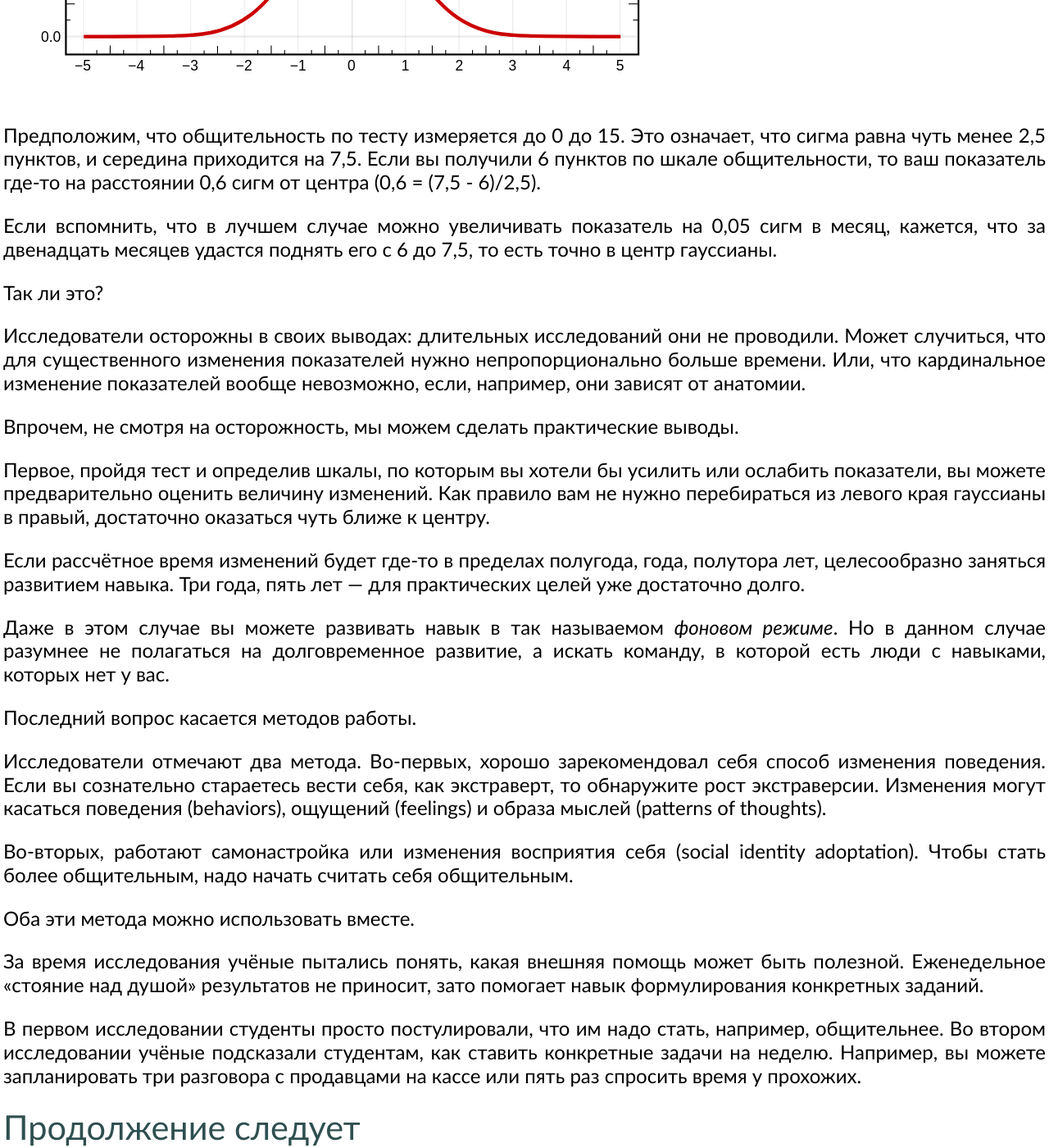
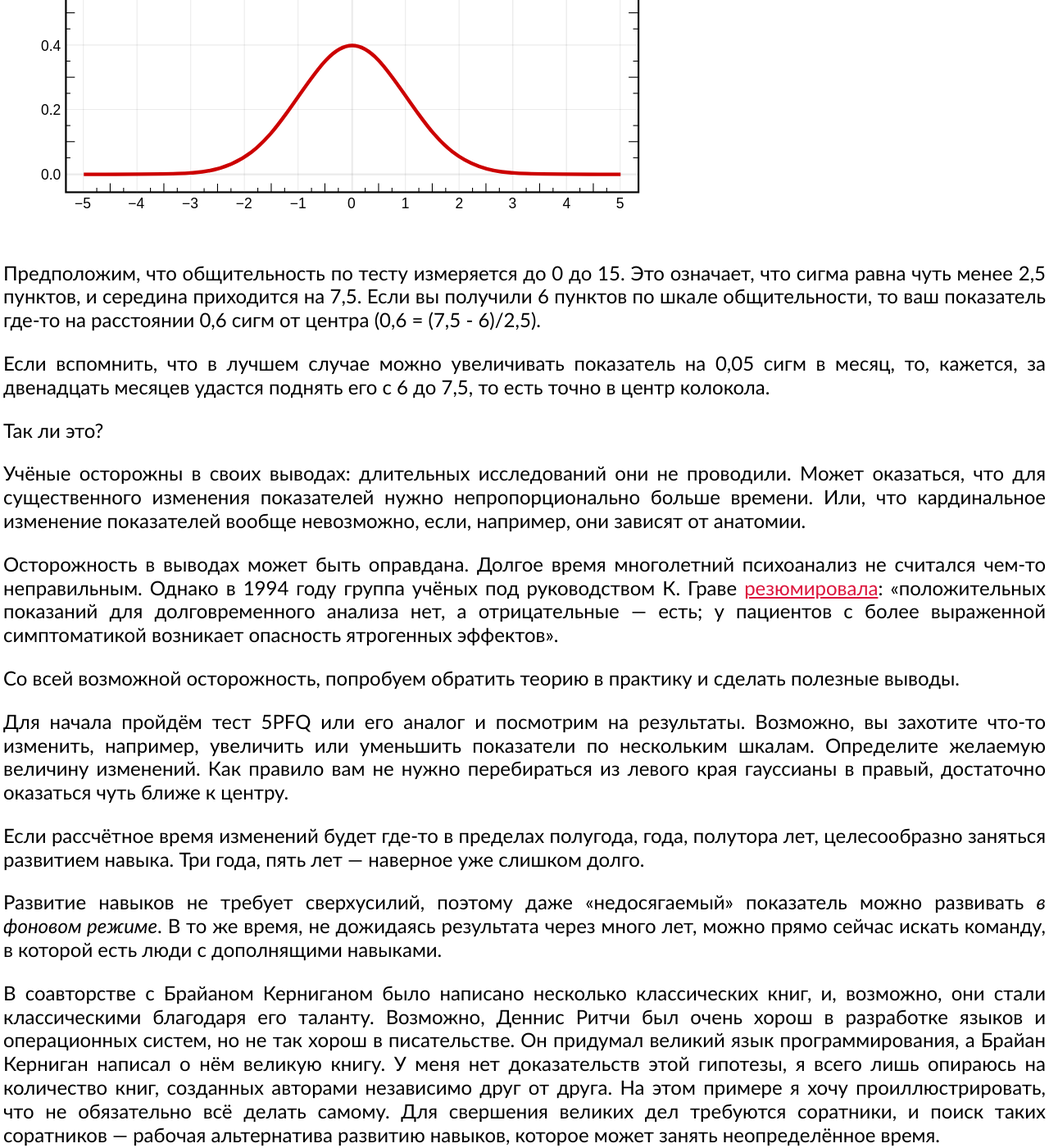
Before and after one commit to markshevchenko/markshevchenko.github.io, a Jekyll site: the page built from _posts/2019-06-17-can-programmers-to-communicate.md, in a window 1280 px wide and 1400 px high, scrolled down 8459 px. Shown: the whole window at 82% size. Built offline with Jekyll 4.4.1, drawn with Linux system fonts in a browser that asks for light colours; some web fonts are replaced; comment, search, counter and statistics services are not loaded; some of the changed text lies outside the part shown.

Commit message:
Исправил ошибки

```diff
--- a/_posts/2019-06-17-can-programmers-to-communicate.md
+++ b/_posts/2019-06-17-can-programmers-to-communicate.md
@@ -83,11 +83,22 @@ excerpt: Результаты дискуссии в клубе программ
 
 Таблица 2 в разделе 2.2 демонстрирует зависимость достижений в 35 лет от когнитивных способностей (IQ) и черт характера. Зависимость между способностями и достижениями существует, но она невелика. Зависимость между характером и достижениями чуть выше. В любом случае, достижения нельзя объяснить только способностями или характером. Если учитывать оба фактора, коэффициент зависимости (детерминации) почти равен сумме первоначальных коэффициентов.
 
+**Зависимость достижений от IQ и черт характера (фрагмент)**
+|                      | **Интеллект** | **Характер** | **Вместе** |
+|:---------------------|--------------:|-------------:|-----------:|
+| Заработок            |          0,07 |         0,05 |       0,09 |
+| Часовая ставка       |          0,07 |         0,03 |       0,08 |
+| Число рабочих часов  |          0,01 |         0,03 |       0,04 |
+| Судимость            |          0,03 |         0,02 |       0,04 |
+| Благосостояние       |          0,01 |         0,00 |       0,01 |
+| Семейное положение   |          0,01 |         0,05 |       0,05 |
+| Высшее образование   |          0,12 |         0,08 |       0,16 |
+
 Ниже, в разделе 2.6 авторы пишут, что значимость когнитивных навыков, то есть IQ, возрастает со сложностью работы. Интеллект важнее для профессоров, учёных и менеджеров высшего звена, чем для сотрудников с невысокой квалификацией.
 
 Что это значит для нас, программистов? Принято считать, что мы умные, поскольку наша профессия предполагает получение высшего образования и приличное владение математикой. Однако в индустрии [опыт ценится выше формального образования](https://insights.dice.com/2017/12/14/do-you-need-computer-science-degree-today-market/). Для решения части задач досточно средне-специального и даже среднего образования. В России средне-специальное образование по программированию пока недоступно, но [за рубежом уже встречается](https://www.rwm.org/programs/programming/). Средне-специальный программист может получить так называемую *степень ассоциата*.
 
-Всё это значит только одно: если вы программист, это ещё не значит, что вы достаточно умны. А если вы недостаточно умны, неплохо заняться развитием гибких навыков.
+Всё это значит только одно: если вы программист, это ещё не значит, что вы достаточно умны. А если вы недостаточно умны, неплохо бы заняться развитием гибких навыков.
 
 Как проверить свои когнитивные способности? Вы можете участвовать в публичных программистских соревнованиях&nbsp;&mdash; олимпиадах и хакатонах. Вы можете решать задачи на [HackerRank](https://www.hackerrank.com/) и [LeetCode](https://leetcode.com/). Вы можете отвечать на вопросы со [Stack Overflow](https://stackoverflow.com/).
 
@@ -144,7 +155,7 @@ excerpt: Результаты дискуссии в клубе программ
 1. *Командная работа*&nbsp;&mdash; совместная деятельность, умение ладить с людьми, умение соглашаться, готовность оказать поддержку, полезность, сотрудничество.
 1. *Деловая этика*&nbsp;&mdash; трудолюбие, готовность к работе, лояльность, инициативность, мотивированность, соблюдение сроков, присутствие на рабочем месте.
 
-В этом списке мне нравится его конкретность, и не нравится, что он не адаптирован к нашей профессии. Как сказали в [клубе программистов](http://prog.msk.ru): &laquo;непрерывное обучение&nbsp;&mdash; наша обязанность&raquo;. Костюмы в индустрии распространены не сильно, а требование присутствовать на рабочем месте не соответствует таким модным веяниям, как гибкий график и удалённая работа. Между тем [многие программисты воспринимают их как норму](https://vc.ru/hr/71793-analitika-zarplat-dlya-hantinga-2019g). Наконец, [экстраверсия гораздо важнее для продавцов, чем для программистов](https://www.forbes.com/sites/tomaspremuzic/2018/06/14/can-you-really-train-soft-skills-some-answers-from-the-science-of-talent/#44954dd5c460).
+В этом списке мне нравится его конкретность, и не нравится, что он не адаптирован к нашей профессии. Как сказали в [клубе программистов](http://prog.msk.ru): &laquo;непрерывное обучение&nbsp;&mdash; наша обязанность&raquo;. Выносить эту черту в отдельный гибкий навык для программистов может быть и не надо. То же касается и делового внешнего вида&nbsp;&mdash; костюмы в индустрии распространены не сильно. Требование &laquo;присутствовать на рабочем месте&raquo; не соответствует таким модным веяниям, как гибкий график и удалённая работа. Между тем, [многие программисты воспринимают их как норму](https://vc.ru/hr/71793-analitika-zarplat-dlya-hantinga-2019g). В конце концов, [экстраверсия гораздо важнее для продавцов, чем для программистов](https://www.forbes.com/sites/tomaspremuzic/2018/06/14/can-you-really-train-soft-skills-some-answers-from-the-science-of-talent/#44954dd5c460).
 
 В любом случае, этот список можно взять за основу, как отправную точку, и адаптировать к профессии программиста.
 
@@ -180,25 +191,31 @@ excerpt: Результаты дискуссии в клубе программ
 
 Предположим, что общительность по тесту измеряется до 0 до 15. Это означает, что сигма равна чуть менее 2,5 пунктов, и середина приходится на 7,5. Если вы получили 6 пунктов по шкале общительности, то ваш показатель где-то на расстоянии 0,6 сигм от центра (0,6&nbsp;=&nbsp;(7,5&nbsp;-&nbsp;6)/2,5).
 
-Если вспомнить, что в лучшем случае можно увеличивать показатель на 0,05 сигм в месяц, кажется, что за двенадцать месяцев удастся поднять его с 6 до 7,5, то есть точно в центр гауссианы.
+Если вспомнить, что в лучшем случае можно увеличивать показатель на 0,05 сигм в месяц, то, кажется, за двенадцать месяцев удастся поднять его с 6 до 7,5, то есть точно в центр колокола.
 
 Так ли это?
 
-Исследователи осторожны в своих выводах: длительных исследований они не проводили. Может случиться, что для существенного изменения показателей нужно непропорционально больше времени. Или, что кардинальное изменение показателей вообще невозможно, если, например, они зависят от анатомии.
+Учёные осторожны в своих выводах: длительных исследований они не проводили. Может оказаться, что для существенного изменения показателей нужно непропорционально больше времени. Или, что кардинальное изменение показателей вообще невозможно, если, например, они зависят от анатомии.
 
-Впрочем, не смотря на осторожность, мы можем сделать практические выводы.
+Осторожность в выводах может быть оправдана. Долгое время многолетний психоанализ не считался чем-то неправильным. Однако в 1994 году группа учёных под руководством К. Граве [резюмировала](https://psy.wikireading.ru/25848): &laquo;положительных показаний для долговременного анализа нет, а отрицательные&nbsp;&mdash; есть; у пациентов с более выраженной симптоматикой возникает опасность ятрогенных эффектов&raquo;.
 
-Первое, пройдя тест и определив шкалы, по которым вы хотели бы усилить или ослабить показатели, вы можете предварительно оценить величину изменений. Как правило вам не нужно перебираться из левого края гауссианы в правый, достаточно оказаться чуть ближе к центру.
+Со всей возможной осторожность, попробуем обратить теорию в практику и сделать полезные выводы.
 
-Если рассчётное время изменений будет где-то в пределах полугода, года, полутора лет, целесообразно заняться развитием навыка. Три года, пять лет&nbsp;&mdash; для практических целей уже достаточно долго.
+Для начала пройдём тест 5PFQ или его аналог и посмотрим на результаты.
+Возможно, вы захотите что-то изменить, например, увеличить или уменьшить показатели по нескольким шкалам. Определите желаемую величину изменений. Как правило вам не нужно перебираться из левого края гауссианы в правый, достаточно оказаться чуть ближе к центру.
 
-Даже в этом случае вы можете развивать навык в так называемом *фоновом режиме*. Но в данном случае разумнее не полагаться на долговременное развитие, а искать команду, в которой есть люди с навыками, которых нет у вас.
+Если рассчётное время изменений будет где-то в пределах полугода, года, полутора лет, целесообразно заняться развитием навыка. Три года, пять лет&nbsp;&mdash; наверное уже слишком долго.
 
-Последний вопрос касается методов работы.
+Развитие навыков не требует сверхусилий, поэтому даже &laquo;недосягаемый&raquo; показатель можно развивать *в фоновом режиме*.
+В то же время, не дожидаясь результата через много лет, можно прямо сейчас искать команду, в которой есть люди с дополнящими навыками.
 
-Исследователи отмечают два метода. Во-первых, хорошо зарекомендовал себя способ изменения поведения. Если вы сознательно стараетесь вести себя, как экстраверт, то обнаружите рост экстраверсии. Изменения могут касаться поведения (behaviors), ощущений (feelings) и образа мыслей (patterns of thoughts).
+В соавторстве с Брайаном Керниганом было написано несколько классических книг, и, возможно, они стали классическими благодаря его таланту. Возможно, Деннис Ритчи был очень хорош в разработке языков и операционных систем, но не так хорош в писательстве. Он придумал великий язык программирования, а Брайан Керниган написал о нём великую книгу. У меня нет доказательств этой гипотезы, я всего лишь опираюсь на количество книг, созданных авторами независимо друг от друга. На этом примере я хочу проиллюстрировать, что не обязательно всё делать самому. Для свершения великих дел требуются соратники, и поиск таких соратников&nbsp;&mdash; рабочая альтернатива развитию навыков, которое может занять неопределённое время.
 
-Во-вторых, работают самонастройка или изменения восприятия себя (social identity adoptation). Чтобы стать более общительным, надо начать считать себя общительным.
+Но вернёмся к конкретике. Какие методы можно применять для изменения черт личности?
+
+Исследователи отмечают два. Во-первых, хорошо зарекомендовал себя способ изменения поведения. Если вы сознательно стараетесь вести себя, как экстраверт, то обнаружите рост экстраверсии. Изменения могут касаться поведения (behaviors), ощущений (feelings) и образа мыслей (patterns of thoughts).
+
+Во-вторых, работает изменения восприятия себя (social identity adoptation). Чтобы стать более общительным, надо начать считать себя общительным.
 
 Оба эти метода можно использовать вместе.
 
```
Also changed, not shown: other parts of _posts/2019-06-17-can-programmers-to-communicate.md (+7 -7 lines).
